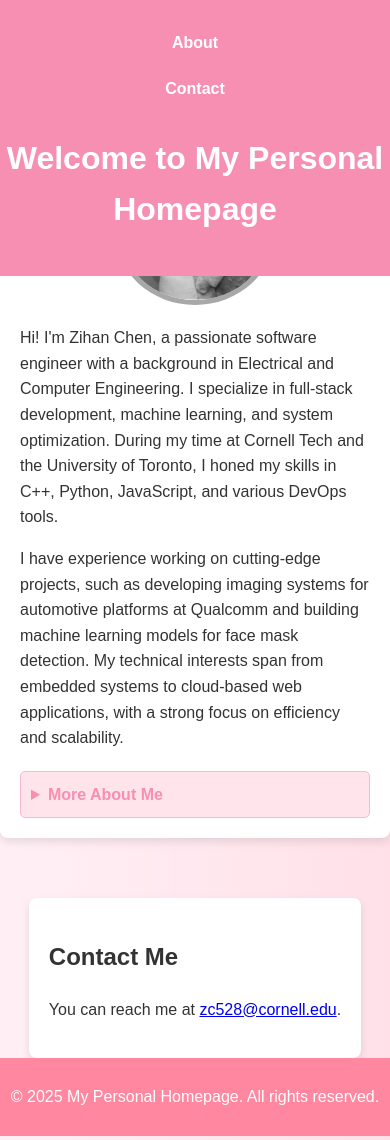
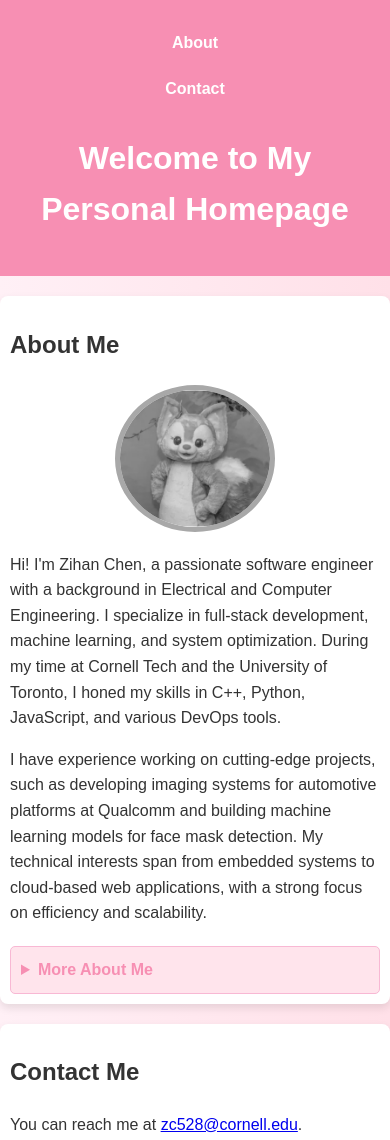
Before and after one commit to ArtemisChen734/cs5356-hw3, a plain HTML site: page index.html in a window 390 px wide. Shown: the top 1140 px of the page. Drawn offline with Linux system fonts and the light colour scheme.

Commit message:
add css flex wrap

```diff
--- a/style.css
+++ b/style.css
@@ -3,9 +3,6 @@ body {
     line-height: 1.6;
     margin: 0;
     padding: 0;
-    display: flex;
-    flex-direction: column;
-    align-items: center;
     background: linear-gradient(to right, #fff0f6, #ffe0e8);
     color: #333;
   }
@@ -14,15 +11,12 @@ body {
     background: #f78fb3;
     color: white;
     padding: 20px;
-    width: 100%;
     text-align: center;
-    position: fixed;
-    top: 0;
-    z-index: 1000;
   }
 
   nav ul {
     display: flex;
+    flex-wrap: wrap;
     justify-content: center;
     list-style: none;
     margin: 0;
@@ -30,7 +24,7 @@ body {
   }
 
   nav ul li {
-    margin: 0 15px;
+    margin: 10px;
   }
 
   nav ul li a {
@@ -44,9 +38,9 @@ body {
   }
 
   section {
-    padding: 100px 20px;
-    margin-top: 60px;
-    max-width: 800px;
+    padding: 20px;
+    margin: 20px auto;
+    max-width: 1000px;
     background: white;
     border-radius: 8px;
     box-shadow: 0 4px 8px rgba(0, 0, 0, 0.1);
@@ -57,7 +51,8 @@ body {
     margin: 20px auto;
     border-radius: 50%;
     border: 5px solid #f78fb3;
-    width: 200px;
+    max-width: 100%;
+    height: auto;
     filter: grayscale(100%);
     transition: filter 0.3s ease;
   }
@@ -65,6 +60,7 @@ body {
   img:hover {
     filter: grayscale(0%);
   }
+
 
   details {
     margin-top: 20px;
@@ -89,10 +85,7 @@ body {
     background: #ff88a0;
     color: white;
     padding: 10px;
-    width: 100%;
     text-align: center;
-    position: relative;
-    bottom: 0;
   }
 
   @media (max-width: 768px) {
@@ -101,15 +94,11 @@ body {
       align-items: center;
     }
 
-    nav ul li {
-      margin: 10px 0;
+    section {
+      padding: 10px;
     }
 
     img {
-      width: 150px;
-    }
-
-    section {
-      padding: 20px;
+      max-width: 150px;
     }
   }
```
